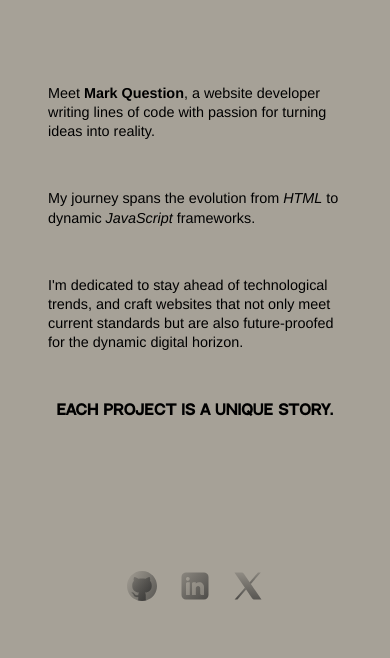
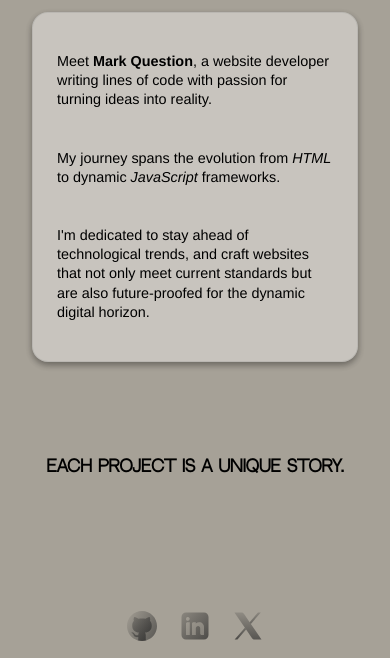
Before and after one commit to HiDeny/Portfolio, a plain HTML site: page index.html in a window 390 px wide. Shown: the part 442-1100 px from the top of the page. Drawn offline with Linux system fonts and the light colour scheme.

Commit message:
finish mobile layout

```diff
--- a/index.html
+++ b/index.html
@@ -48,8 +48,10 @@
               websites that not only meet current standards but are also
               future-proofed for the dynamic digital horizon.
             </p>
-            <p class="quote">Each project is a unique story.</p>
           </div>
+
+          <h4 class="quote">Each project is a unique story.</h4>
+
           <menu>
             <li>
               <a
--- a/style.css
+++ b/style.css
@@ -129,11 +129,10 @@ menu {
 
   display: flex;
   flex-direction: column;
-  gap: 3rem;
 
-  /* justify-content: space-evenly; */
+  justify-content: space-evenly;
 
-  font-size: 1rem;
+  font-size: 1.1rem;
   margin: 0 3rem;
 }
 
@@ -225,16 +224,25 @@ menu > li > .phone {
 }
 
 #about-me > .content {
-  box-sizing: border-box;
-  display: flex;
-  flex-direction: column;
-  justify-content: space-around;
+  display: grid;
+  grid-template-rows: 50% 30% 20%;
+  align-content: center;
+  justify-items: center;
 
   height: 100%;
 }
 
+#about-me > .content > .description {
+  background-color: #ffffff61;
+  padding: 0 1.5rem;
+  margin: 0 2rem;
+  border-radius: 1rem;
+  border: var(--border);
+  box-shadow: var(--shadow);
+}
+
 .quote {
-  font-family: 'NaturalFace-bold';
+  font-family: 'NaturalFace';
   align-self: center;
 }
 
@@ -345,19 +353,24 @@ menu > li > .phone {
 }
 
 #contact > .content {
-  display: flex;
-  flex-direction: column;
-  justify-content: space-evenly;
+  display: grid;
+  grid-template-rows: 60% 30% 10%;
+  align-content: center;
+  justify-items: center;
 
   height: 100%;
 }
+
 #contact > .content > .description {
+  margin: 0;
+}
+
+#contact > .content > .description > p {
   background-color: #59574c;
-  padding: 1.5rem;
+  padding: 1rem;
   margin: 0 2rem;
   border-radius: 1rem;
   border: var(--border);
-
   box-shadow: var(--shadow);
 }
 
@@ -366,8 +379,6 @@ menu > li > .phone {
   display: flex;
   flex-direction: column;
   gap: 1rem;
-
-  margin: 1.5rem 0;
 }
 
 .contact-details {
@@ -383,6 +394,12 @@ address > label {
 
 address > label > a {
   color: white;
+}
+
+@media (max-width: 399px) {
+  .description {
+    font-size: 1em;
+  }
 }
 
 @media (min-width: 499px) {
```
